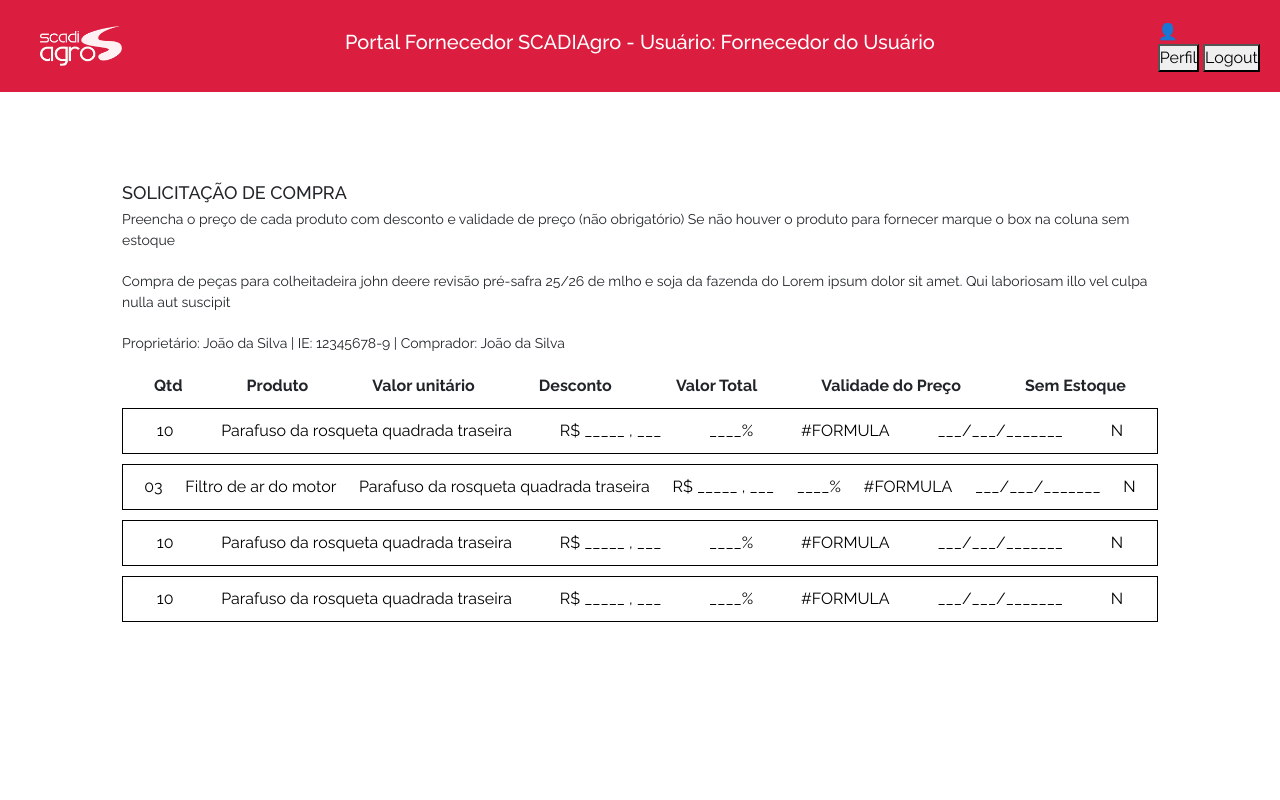
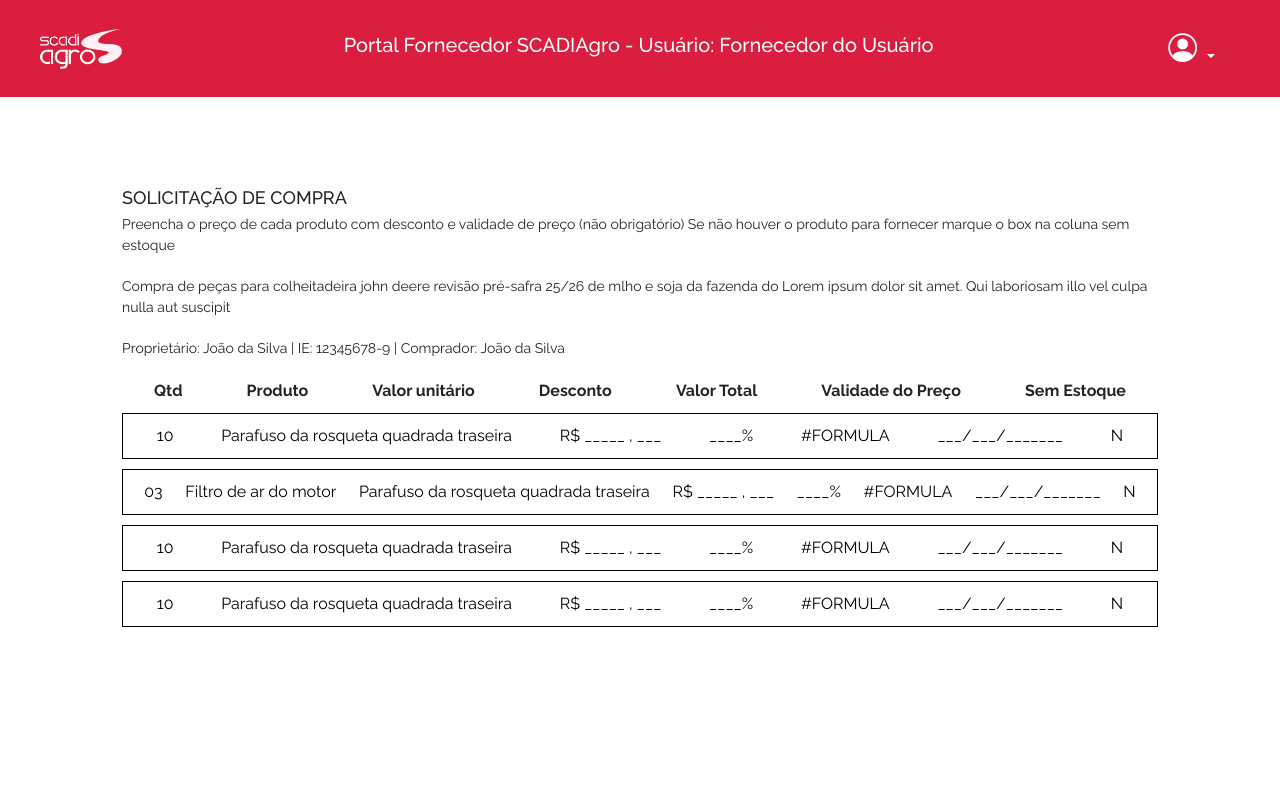
Before and after one commit to TML45/scadiago-supplier-portal, a plain HTML site: page prices.html in a window 1280 px wide. Shown: the top 800 px of the page. Drawn offline with nearby package versions, Linux system fonts and the light colour scheme; a script that the page names is missing.

Commit message:
Update prices.html page

```diff
--- a/prices.html
+++ b/prices.html
@@ -13,10 +13,14 @@
     <header>
       <div class="logo"><img src="imgs/img-logo_scadiagro_all-white.png" alt="Logo SCADIAgro" /></div>
       <h1>Portal Fornecedor SCADIAgro - Usuário: Fornecedor do Usuário </h1>
-      <div class="profile">
-        <div class="icon">👤</div>
-        <button class="profile-button">Perfil</button>
-        <button class="logout-button">Logout</button>
+      <div class="dropdown">
+        <button class="btn btn-secondary dropdown-toggle" id="profile-button" type="button" data-bs-toggle="dropdown" aria-expanded="false">
+          <i class="bi bi-person-circle" id="profile-icon"></i>
+        </button>
+        <ul class="dropdown-menu dropdown-menu-end">
+          <li><a class="dropdown-item" href="edit-register.html">Perfil</a></li>
+          <li><a class="dropdown-item" id="logout" href="index.html">Sair</a></li>
+        </ul>
       </div>
     </header>
 
```
